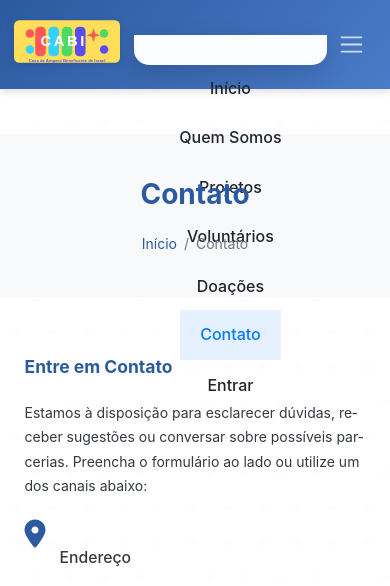
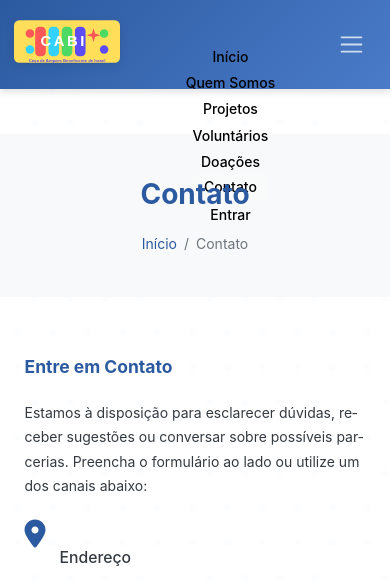
Before and after one commit to BianoSorriso/OngAbrigoCasaDeIsraelNovo, a Django app: page /contato/ in a window 390 px wide, after a click that opens the changed part. Shown: the top 586 px of the page. Run offline with Django 5.2, Linux system fonts and the light colour scheme.

Commit message:
Fix: Voltar ao design original e apenas trocar texto branco por preto no menu mobile

```diff
--- a/templates/base/base.html
+++ b/templates/base/base.html
@@ -223,36 +223,11 @@
             top: -15px;
         }
 
-        /* Estilo específico para mobile quando o menu está expandido */
+        /* Apenas trocar cor do texto para mobile */
         @media (max-width: 991.98px) {
             .navbar-collapse.show .navbar-nav .nav-link,
             .navbar-collapse.collapsing .navbar-nav .nav-link {
-                color: #212529 !important; /* Texto escuro para mobile */
-                background: transparent !important;
-                margin: 0;
-                padding: 12px 20px !important;
-                border-radius: 0;
-                border: none;
-                box-shadow: none;
-                font-size: 16px;
-                font-weight: 500;
-                position: static;
-                top: 0;
-            }
-
-            .navbar-collapse.show .navbar-nav .nav-link:hover,
-            .navbar-collapse.show .navbar-nav .nav-link.active {
-                background: rgba(0, 123, 255, 0.1) !important;
-                color: #007bff !important;
-            }
-
-            .navbar-collapse {
-                background: rgba(255, 255, 255, 0.98) !important;
-                backdrop-filter: blur(10px);
-                border-radius: 0 0 15px 15px;
-                margin-top: 10px;
-                padding: 15px 0;
-                box-shadow: 0 8px 25px rgba(0, 0, 0, 0.15);
+                color: #000000 !important; /* Texto preto para mobile */
             }
         }
 
```
